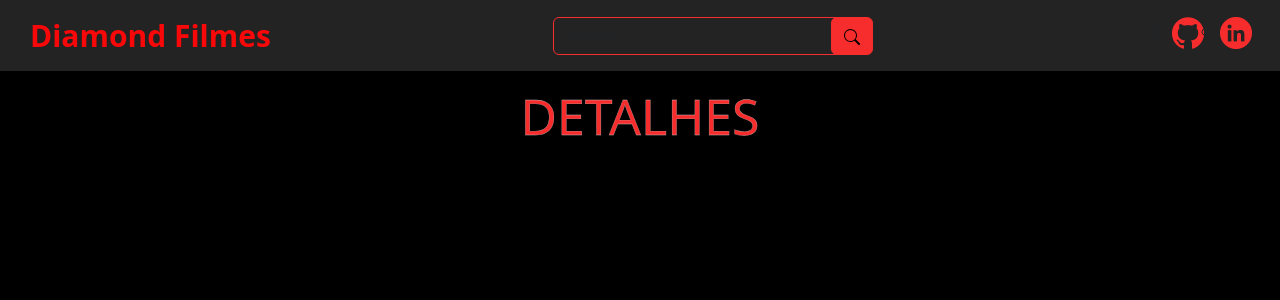
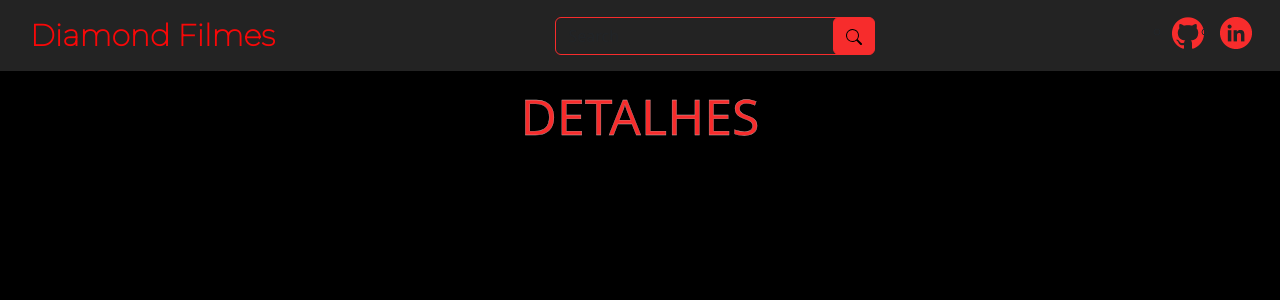
Before and after one commit to John-Mota/moviesDiamond, an Angular app: page /detalhes/1 in a window 1280 px wide. Shown: the top 300 px of the page. Built offline with nearby package versions, Linux system fonts and the light colour scheme; no server answers.

Commit message:
update de fonts

```diff
--- a/index.html
+++ b/index.html
@@ -6,6 +6,9 @@
   <base href="/">
   <meta name="viewport" content="width=device-width, initial-scale=1">
   <link rel="icon" type="image/x-icon" href="favicon.ico">
+  <link rel="preconnect" href="https://fonts.googleapis.com">
+  <link rel="preconnect" href="https://fonts.gstatic.com" crossorigin>
+  <link href="https://fonts.googleapis.com/css2?family=Montserrat:wght@100&display=swap" rel="stylesheet">
   <script>
     console.log('index')
   </script>
--- a/src/app/header/header.component.css
+++ b/src/app/header/header.component.css
@@ -5,6 +5,7 @@
 
   .navbar-brand {
     font-size: 30px;
+    font-family: 'Montserrat', sans-serif;
     font-weight: bold;
     margin-left: 30px;
   }
--- a/src/app/home/home.component.css
+++ b/src/app/home/home.component.css
@@ -13,7 +13,9 @@
   -webkit-box-orient: vertical;
   -webkit-line-clamp: 2;
   overflow: hidden;
+  text-align: center;
   text-overflow: ellipsis;
+  font-family: 'Roboto', sans-serif;
 }
 
 .card-tam {
--- a/src/app/home/home.component.html
+++ b/src/app/home/home.component.html
@@ -6,7 +6,7 @@
           <img [src]="getImageUrl(movie.poster_path)" class="card-img-top img-fluid w-100" alt="{{movie.title}}">
         </a>
         <div class="card-body title-tam">
-          <h5 class="card-title">{{ movie.title }}</h5>
+          <h6 class="card-title">{{ movie.title }}</h6>
         </div>
       </div>
     </div>
```
